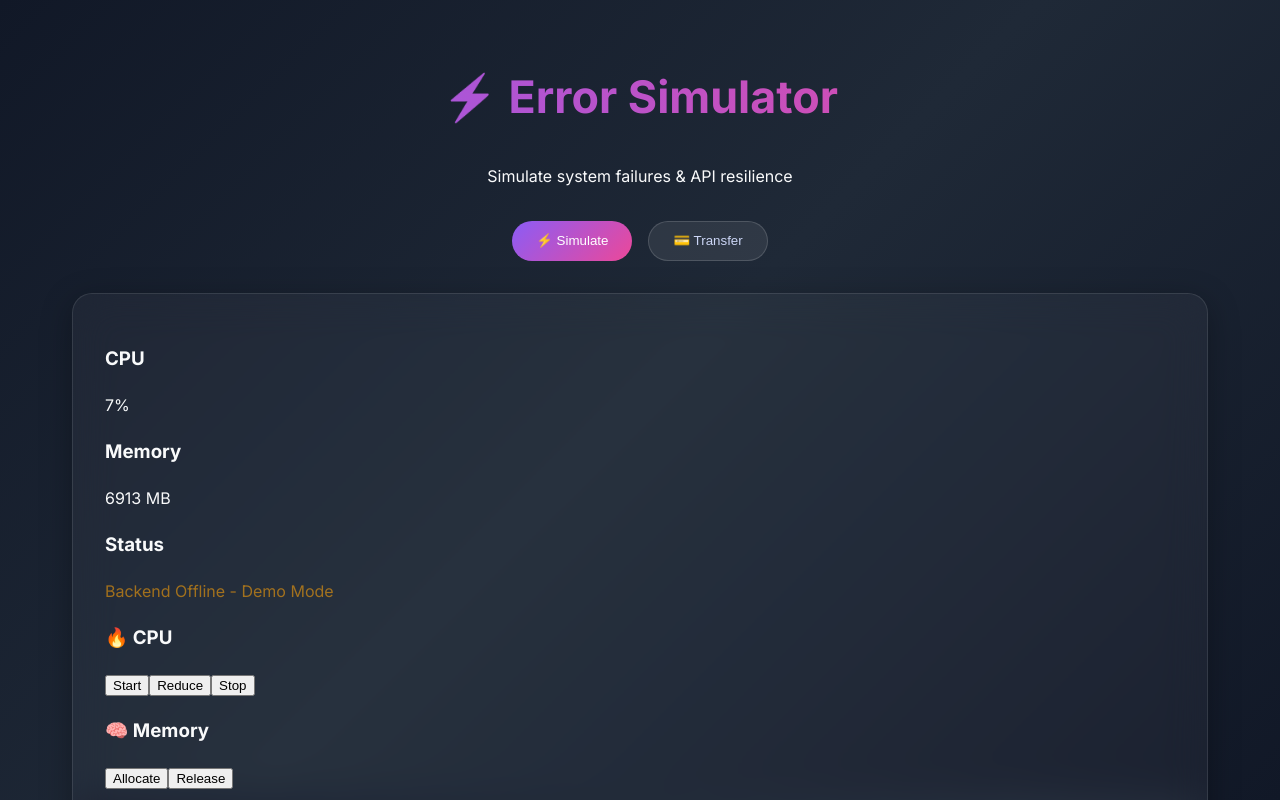
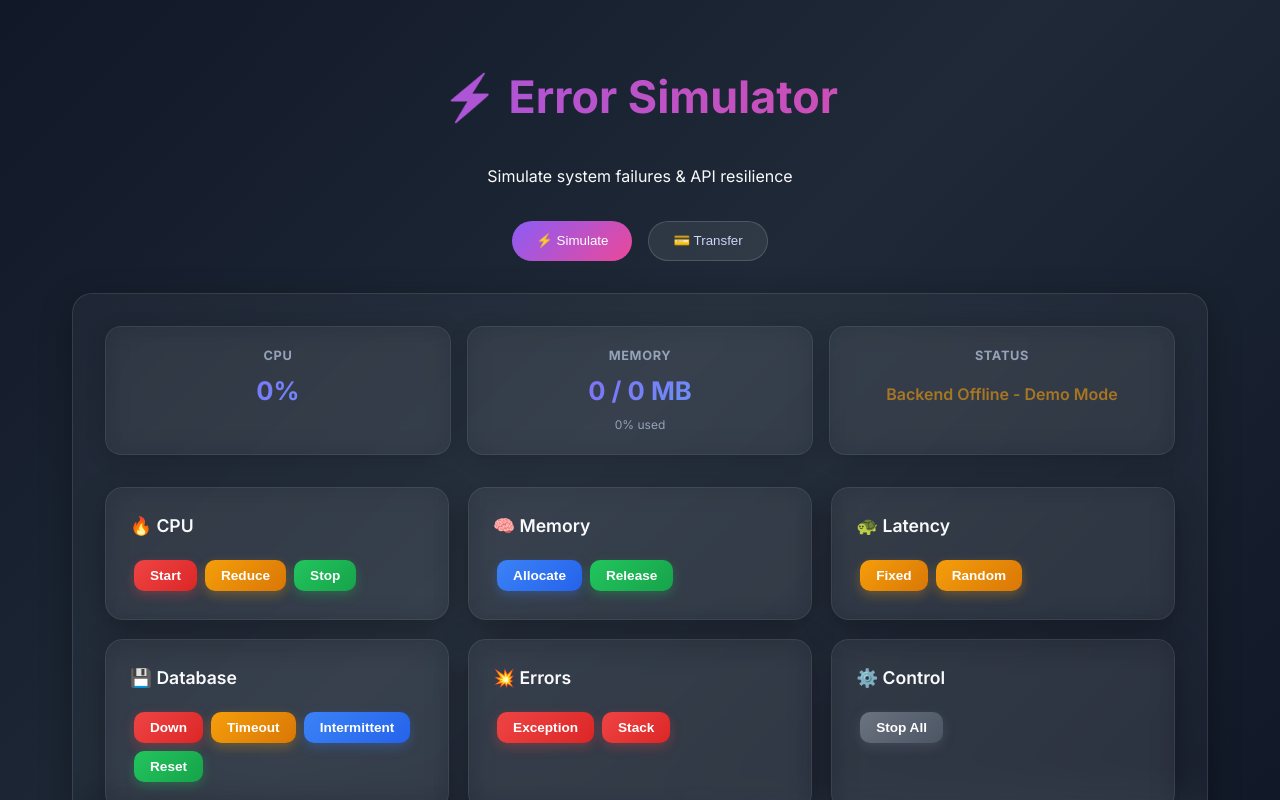
Before and after one commit to A-George-Bright/ErrorSimulator, an Angular app in the folder frontend/error-simulator-ui/: page /simulate in a window 1280 px wide. Shown: the top 800 px of the page. Built offline with nearby package versions, Linux system fonts and the light colour scheme; no server answers.

Commit message:
Major Changes

```diff
--- a/frontend/error-simulator-ui/src/app/app.config.ts
+++ b/frontend/error-simulator-ui/src/app/app.config.ts
@@ -11,6 +11,6 @@ export const appConfig: ApplicationConfig = {
     provideRouter(routes),
     provideBrowserGlobalErrorListeners(),
     provideHttpClient(),
-    provideRouter(routes), provideClientHydration(withEventReplay())
+    provideClientHydration(withEventReplay())
   ]
 };
--- a/frontend/error-simulator-ui/src/app/simulate.component.css
+++ b/frontend/error-simulator-ui/src/app/simulate.component.css
@@ -1,5 +1,65 @@
+/* Stats Bar */
+.stats-container {
+  display: flex;
+  gap: 1rem;
+  margin-bottom: 2rem;
+}
+
+.stat-card {
+  flex: 1;
+  background: rgba(255, 255, 255, 0.04);
+  border: 1px solid rgba(255, 255, 255, 0.08);
+  border-radius: 16px;
+  padding: 1.2rem;
+  text-align: center;
+  backdrop-filter: blur(16px);
+  box-shadow: 0 4px 20px rgba(0, 0, 0, 0.2);
+  transition: all 0.3s ease;
+}
+
+.stat-card:hover {
+  border-color: rgba(139, 92, 246, 0.3);
+  box-shadow: 0 8px 30px rgba(139, 92, 246, 0.15);
+  transform: translateY(-2px);
+}
+
+.stat-card h3 {
+  margin: 0 0 0.3rem;
+  font-size: 0.8rem;
+  text-transform: uppercase;
+  letter-spacing: 0.05em;
+  color: #94a3b8;
+}
+
+.stat-value {
+  font-size: 1.6rem;
+  font-weight: 700;
+  margin: 0;
+  background: linear-gradient(135deg, #8b5cf6, #60a5fa);
+  -webkit-background-clip: text;
+  background-clip: text;
+  -webkit-text-fill-color: transparent;
+}
+
+.stat-sub {
+  font-size: 0.75rem;
+  color: #94a3b8;
+  margin: 0.2rem 0 0;
+}
+
+.connected {
+  color: #22c55e;
+  font-weight: 600;
+}
+
+.disconnected {
+  color: #ef4444;
+  font-weight: 600;
+}
+
 .demo {
   color: #f59e0b;
+  font-weight: 600;
   animation: pulse 2s infinite;
 }
 
@@ -7,3 +67,80 @@
   0%, 100% { opacity: 1; }
   50% { opacity: 0.6; }
 }
+
+/* Action Grid */
+.grid {
+  display: grid;
+  grid-template-columns: repeat(3, 1fr);
+  gap: 1.2rem;
+}
+
+.card {
+  background: rgba(255, 255, 255, 0.04);
+  border: 1px solid rgba(255, 255, 255, 0.08);
+  border-radius: 18px;
+  padding: 1.5rem;
+  backdrop-filter: blur(16px);
+  transition: all 0.3s ease;
+  box-shadow: 0 8px 32px rgba(0, 0, 0, 0.3);
+}
+
+.card:hover {
+  border-color: rgba(139, 92, 246, 0.3);
+  box-shadow: 0 16px 40px rgba(0, 0, 0, 0.5);
+  transform: translateY(-2px);
+}
+
+.card h3 {
+  margin: 0 0 1rem;
+  font-size: 1.1rem;
+  font-weight: 600;
+}
+
+/* Buttons */
+.btn {
+  display: inline-block;
+  padding: 0.5rem 1rem;
+  border-radius: 10px;
+  border: none;
+  font-weight: 600;
+  font-size: 0.85rem;
+  color: white;
+  cursor: pointer;
+  transition: all 0.25s ease;
+  margin: 0.25rem;
+}
+
+.btn:hover {
+  transform: translateY(-2px) scale(1.05);
+  filter: brightness(1.15);
+}
+
+.btn:active {
+  transform: scale(0.95);
+}
+
+.btn.red {
+  background: linear-gradient(135deg, #ef4444, #dc2626);
+  box-shadow: 0 4px 12px rgba(239, 68, 68, 0.3);
+}
+
+.btn.yellow {
+  background: linear-gradient(135deg, #f59e0b, #d97706);
+  box-shadow: 0 4px 12px rgba(245, 158, 11, 0.3);
+}
+
+.btn.green {
+  background: linear-gradient(135deg, #22c55e, #16a34a);
+  box-shadow: 0 4px 12px rgba(34, 197, 94, 0.3);
+}
+
+.btn.blue {
+  background: linear-gradient(135deg, #3b82f6, #2563eb);
+  box-shadow: 0 4px 12px rgba(59, 130, 246, 0.3);
+}
+
+.btn.gray {
+  background: linear-gradient(135deg, #6b7280, #4b5563);
+  box-shadow: 0 4px 12px rgba(107, 114, 128, 0.3);
+}
--- a/frontend/error-simulator-ui/src/app/simulate.component.html
+++ b/frontend/error-simulator-ui/src/app/simulate.component.html
@@ -3,12 +3,13 @@
 
   <div class="stat-card">
     <h3>CPU</h3>
-    <p class="stat-value">{{ cpu() }}%</p>
+    <p class="stat-value">{{ cpu() | number:'1.0-1' }}%</p>
   </div>
 
   <div class="stat-card">
     <h3>Memory</h3>
-    <p class="stat-value">{{ ram() }} MB</p>
+    <p class="stat-value">{{ ram() }} / {{ totalRam() }} MB</p>
+    <p class="stat-sub">{{ memoryPercent() }}% used</p>
   </div>
 
   <div class="stat-card">
--- a/frontend/error-simulator-ui/src/app/simulate.component.ts
+++ b/frontend/error-simulator-ui/src/app/simulate.component.ts
@@ -15,6 +15,8 @@ export class SimulateComponent implements OnInit, OnDestroy {
 
   cpu = signal(0);
   ram = signal(0);
+  totalRam = signal(0);
+  memoryPercent = signal(0);
   connectionStatus = signal<'connected' | 'disconnected' | 'demo'>('disconnected');
   statusMessage = signal('Connecting...');
   loading = signal(new Set<string>());
@@ -25,15 +27,16 @@ export class SimulateComponent implements OnInit, OnDestroy {
   refreshStats() {
     this.sim.stats().subscribe({
       next: (res: any) => {
-        this.cpu.set(Number(res?.systemCpu ?? res?.cpu ?? Math.round(Math.random() * 15 + 5)));
-        this.ram.set(Number(res?.ramAvailableMb ?? res?.ram ?? res?.ramAvailable ?? Math.round(Math.random() * 4500 + 4200)));
+        this.cpu.set(Number(res?.systemCpu ?? 0));
+        this.ram.set(Number(res?.usedMemoryMb ?? 0));
+        this.totalRam.set(Number(res?.totalMemoryMb ?? 0));
+        this.memoryPercent.set(Number(res?.memoryLoadPercent ?? 0));
         this.connectionStatus.set('connected');
         this.statusMessage.set('Live Stats Streaming');
       },
       error: () => {
-        // Fallback demo stats
-        this.cpu.set(Math.round(Math.random() * 15 + 5));
-        this.ram.set(Math.round(Math.random() * 4500 + 4200));
+        this.cpu.set(0);
+        this.ram.set(0);
         this.connectionStatus.set('demo');
         this.statusMessage.set('Backend Offline - Demo Mode');
       }
```
Also changed, not shown: 1 other file (tests, documents, lock files or other folders).
